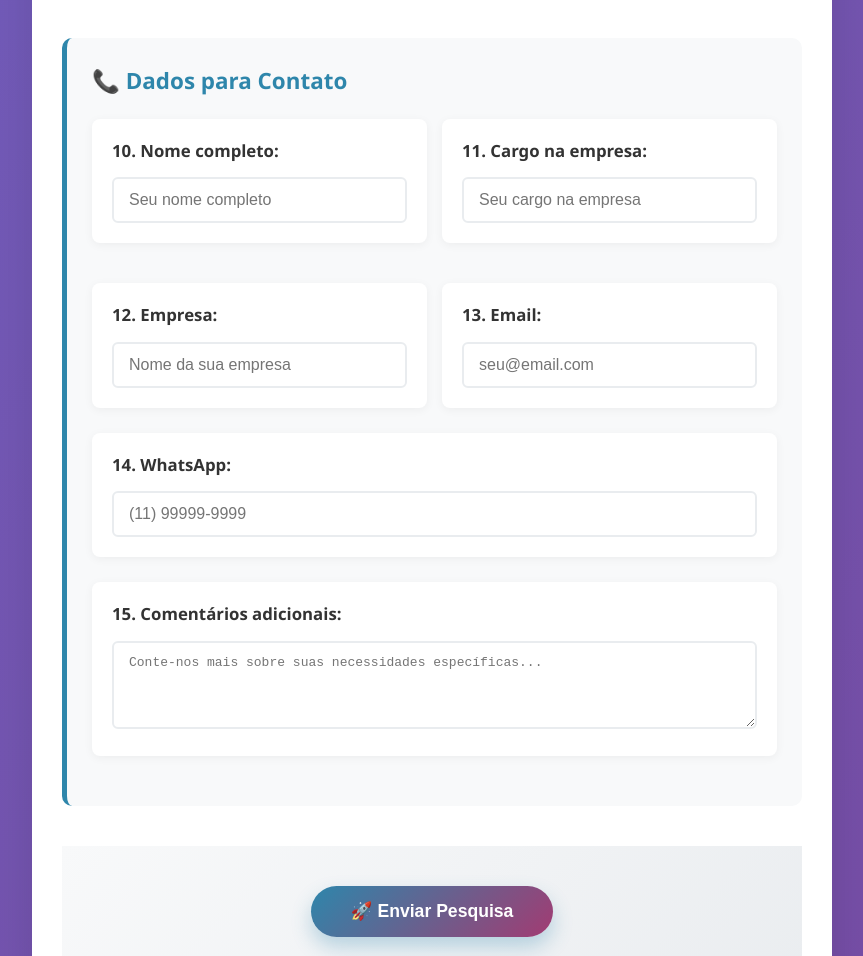
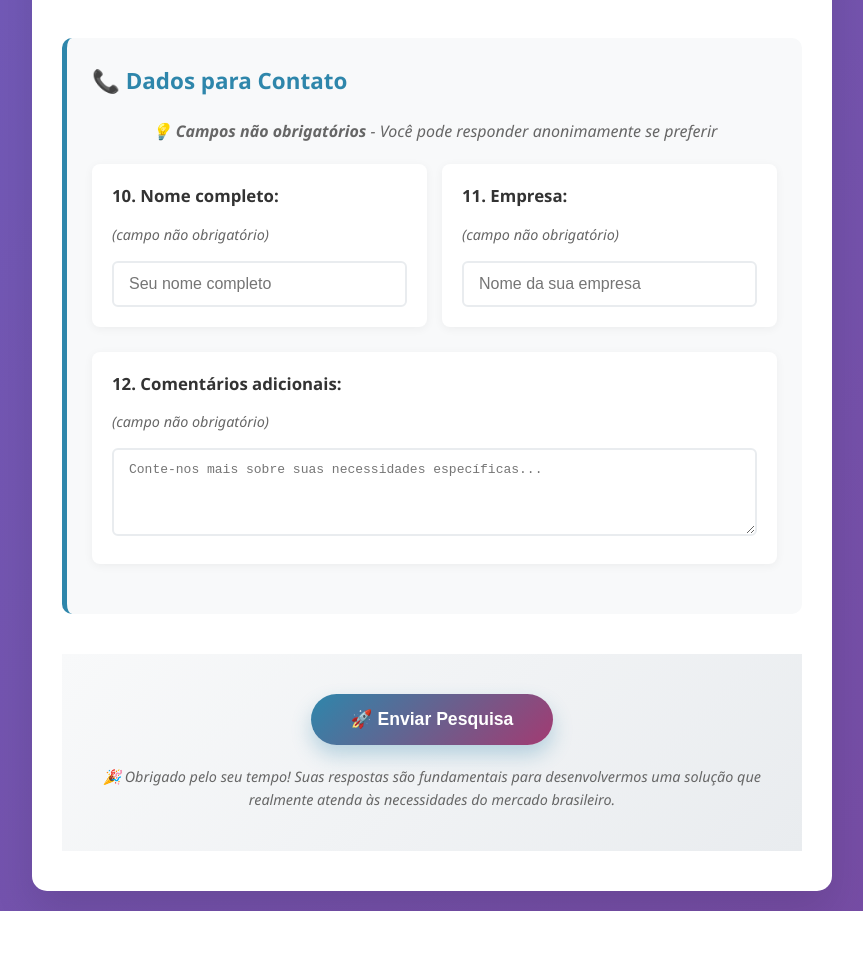
Before and after one commit to nebulalrd-ia/formulario-nebula, a plain HTML site: page index.html in a window 1280 px wide. Shown: the part 4949-5905 px from the top of the page, without its empty margins (208-1071 px from the left). After the commit the page ends 5860 px from the top, so only its background shows below. Drawn offline with Linux system fonts and the light colour scheme.

Commit message:
Update index.html

```diff
--- a/index.html
+++ b/index.html
@@ -558,33 +558,26 @@
             <!-- SEÇÃO 4: DADOS PARA CONTATO -->
             <div class="section">
                 <h2>📞 Dados para Contato</h2>
+                <p style="color: #666; font-style: italic; margin-bottom: 20px; text-align: center;">
+                    💡 <strong>Campos não obrigatórios</strong> - Você pode responder anonimamente se preferir
+                </p>
 
                 <div class="grid-2">
                     <div class="question">
                         <div class="question-label">10. Nome completo:</div>
-                        <input type="text" class="text-input" name="nome" placeholder="Seu nome completo" required>
+                        <div class="question-subtitle">(campo não obrigatório)</div>
+                        <input type="text" class="text-input" name="nome" placeholder="Seu nome completo">
                     </div>
                     <div class="question">
-                        <div class="question-label">11. Cargo na empresa:</div>
-                        <input type="text" class="text-input" name="cargo" placeholder="Seu cargo na empresa">
-                    </div>
-                    <div class="question">
-                        <div class="question-label">12. Empresa:</div>
-                        <input type="text" class="text-input" name="empresa" placeholder="Nome da sua empresa" required>
-                    </div>
-                    <div class="question">
-                        <div class="question-label">13. Email:</div>
-                        <input type="email" class="text-input" name="email" placeholder="seu@email.com" required>
+                        <div class="question-label">11. Empresa:</div>
+                        <div class="question-subtitle">(campo não obrigatório)</div>
+                        <input type="text" class="text-input" name="empresa" placeholder="Nome da sua empresa">
                     </div>
                 </div>
 
                 <div class="question">
-                    <div class="question-label">14. WhatsApp:</div>
-                    <input type="tel" class="text-input" name="whatsapp" placeholder="(11) 99999-9999">
-                </div>
-
-                <div class="question">
-                    <div class="question-label">15. Comentários adicionais:</div>
+                    <div class="question-label">12. Comentários adicionais:</div>
+                    <div class="question-subtitle">(campo não obrigatório)</div>
                     <textarea class="text-input" name="comentarios" rows="4" placeholder="Conte-nos mais sobre suas necessidades específicas..."></textarea>
                 </div>
             </div>
@@ -603,7 +596,7 @@
         function updateProgress() {
             const form = document.getElementById('contentForm');
             const inputs = form.querySelectorAll('input[type="radio"]:checked, input[type="checkbox"]:checked, input[type="text"]:not([value=""]), input[type="email"]:not([value=""]), input[type="tel"]:not([value=""]), textarea:not([value=""])');
-            const totalQuestions = 15;
+            const totalQuestions = 12;
             const progress = Math.min((inputs.length / totalQuestions) * 100, 100);
             document.getElementById('progressFill').style.width = progress + '%';
         }
@@ -628,9 +621,6 @@ Nova resposta da pesquisa Nebula:
 
 Nome: ${data.nome || 'Não informado'}
 Empresa: ${data.empresa || 'Não informado'}
-Email: ${data.email || 'Não informado'}
-Cargo: ${data.cargo || 'Não informado'}
-WhatsApp: ${data.whatsapp || 'Não informado'}
 
 Segmento: ${data.segmento || 'Não informado'}
 Porte: ${data.porte || 'Não informado'}
```
